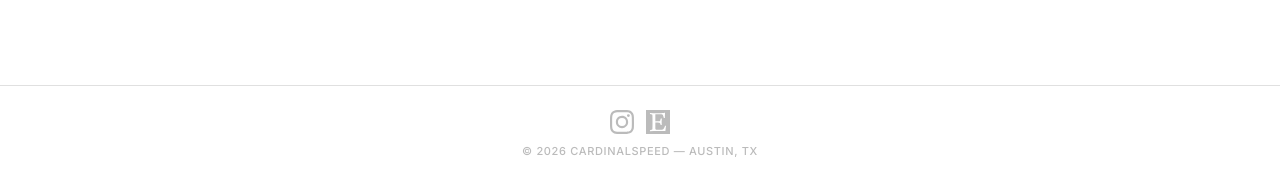
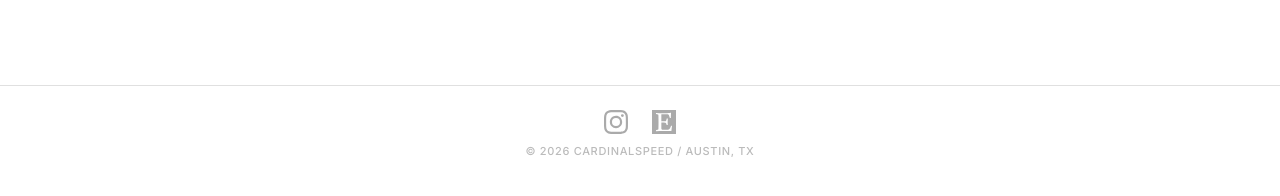
Before and after one commit to cardinal-/cardinalspeed.github.io, a Jekyll site: the page built from blog.html, in a window 1280 px wide. Shown: the part 488-684 px from the top of the page. Built offline with Jekyll 4.4.1, drawn with Linux system fonts in a browser that asks for light colours.

Commit message:
footer: icon spacing, grey color, remove underline

```diff
--- a/_includes/footer.html
+++ b/_includes/footer.html
@@ -12,7 +12,7 @@
         </svg>
       </a>
     </div>
-    <p class="footer-copy">&copy; <span id="footer-year"></span> Cardinalspeed &mdash; Austin, TX</p>
+    <p class="footer-copy">&copy; <span id="footer-year"></span> Cardinalspeed / Austin, TX</p>
   </div>
 </footer>
 <script>document.getElementById('footer-year').textContent = new Date().getFullYear();</script>
--- a/css/style.css
+++ b/css/style.css
@@ -12,7 +12,7 @@ body {
   background: #fff;
 }
 
-a { color: inherit; }
+a { color: inherit; text-decoration: none; }
 img { max-width: 100%; height: auto; display: block; }
 ul { list-style: none; }
 
@@ -140,7 +140,7 @@ ul { list-style: none; }
 .footer-links {
   display: flex;
   align-items: center;
-  gap: 0.75rem;
+  gap: 1.5rem;
 }
 .footer-links a {
   color: #999;
@@ -148,12 +148,14 @@ ul { list-style: none; }
   display: flex;
   align-items: center;
   line-height: 0;
+  border: none;
+  outline: none;
 }
-.footer-links a:hover .footer-icon { fill: #111; }
+.footer-links a:hover .footer-icon { fill: #555; }
 .footer-icon {
   width: 24px;
   height: 24px;
-  fill: #bbb;
+  fill: #aaa;
   transition: fill 0.15s;
   display: block;
 }
```
